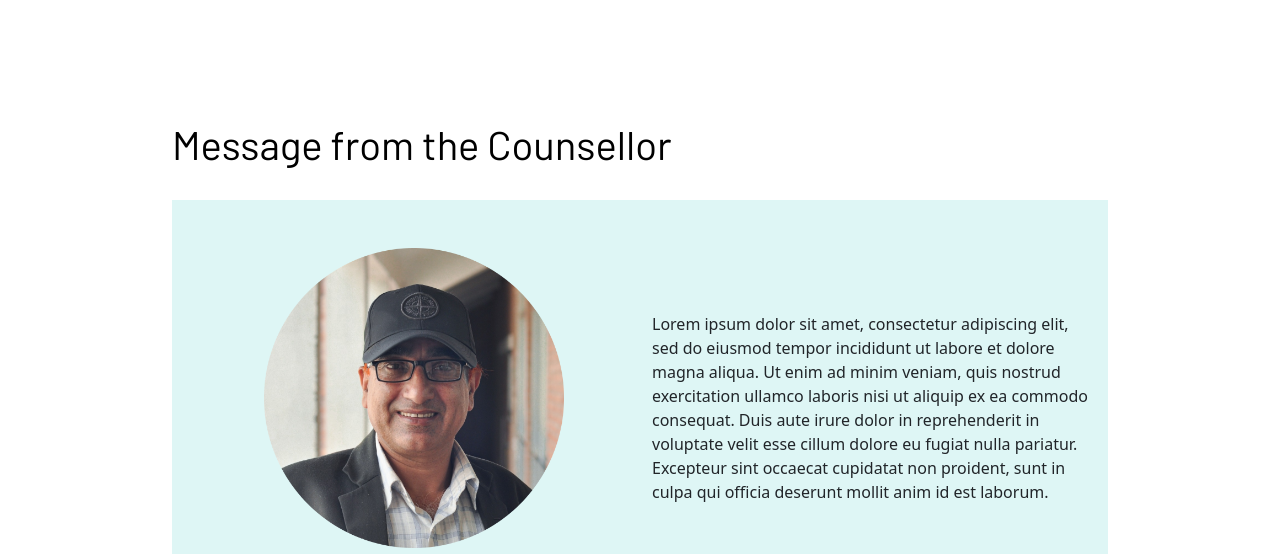
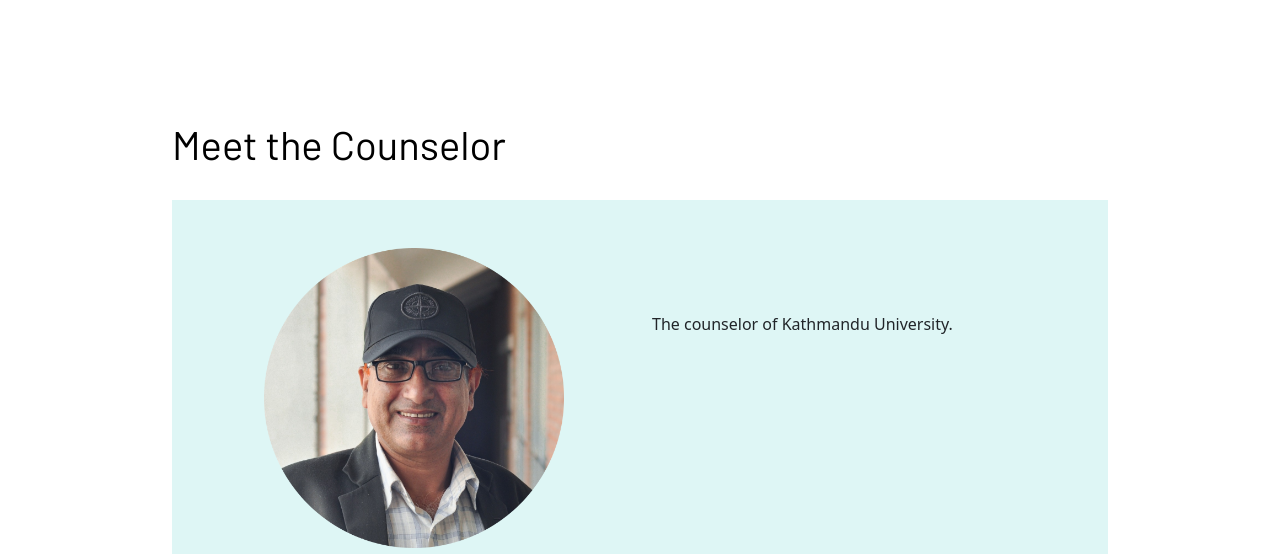
Before and after one commit to nishamghimire5/Kounsel, a Next.js app: page / in a window 1280 px wide. Shown: the part 2600-3154 px from the top of the page. Built offline with nearby package versions, Linux system fonts and the light colour scheme; no server answers.

Commit message:
minor fixes

```diff
--- a/pages/cards.js
+++ b/pages/cards.js
@@ -57,7 +57,7 @@ const Cards = () => {
         {/* overflow again caused by this line */}
         <div className="wrapper">
           <div className="container">
-          <h2 className="title text-left">Message from the Counsellor</h2><br/>
+          <h2 className="title text-left">Meet the Counselor</h2><br/>
           <div
             className="container"
             style={{
@@ -91,14 +91,7 @@ const Cards = () => {
                     display: "inline-block",
                   }}
                 >
-                  Lorem ipsum dolor sit amet, consectetur adipiscing elit, sed
-                  do eiusmod tempor incididunt ut labore et dolore magna aliqua.
-                  Ut enim ad minim veniam, quis nostrud exercitation ullamco
-                  laboris nisi ut aliquip ex ea commodo consequat. Duis aute
-                  irure dolor in reprehenderit in voluptate velit esse cillum
-                  dolore eu fugiat nulla pariatur. Excepteur sint occaecat
-                  cupidatat non proident, sunt in culpa qui officia deserunt
-                  mollit anim id est laborum.
+                  The counselor of Kathmandu University.
                 </p>
               </div>
             </div>
--- a/styles/dashboard.css
+++ b/styles/dashboard.css
@@ -40,7 +40,7 @@
 
 .counselor-chat-button {
     position: relative;
-    top: 8rem;
+    top: 4rem;
     left: 28%;
     background: #079DBE;
     color: white;
@@ -49,7 +49,7 @@
 
 .appointment-book-button {
     position: relative;
-    top: 8rem;
+    top: 4rem;
     left: 30%;
     background: #DCDD9A;
     color: black;
```
Also changed, not shown: pages/about.js (+3 -7 lines).
